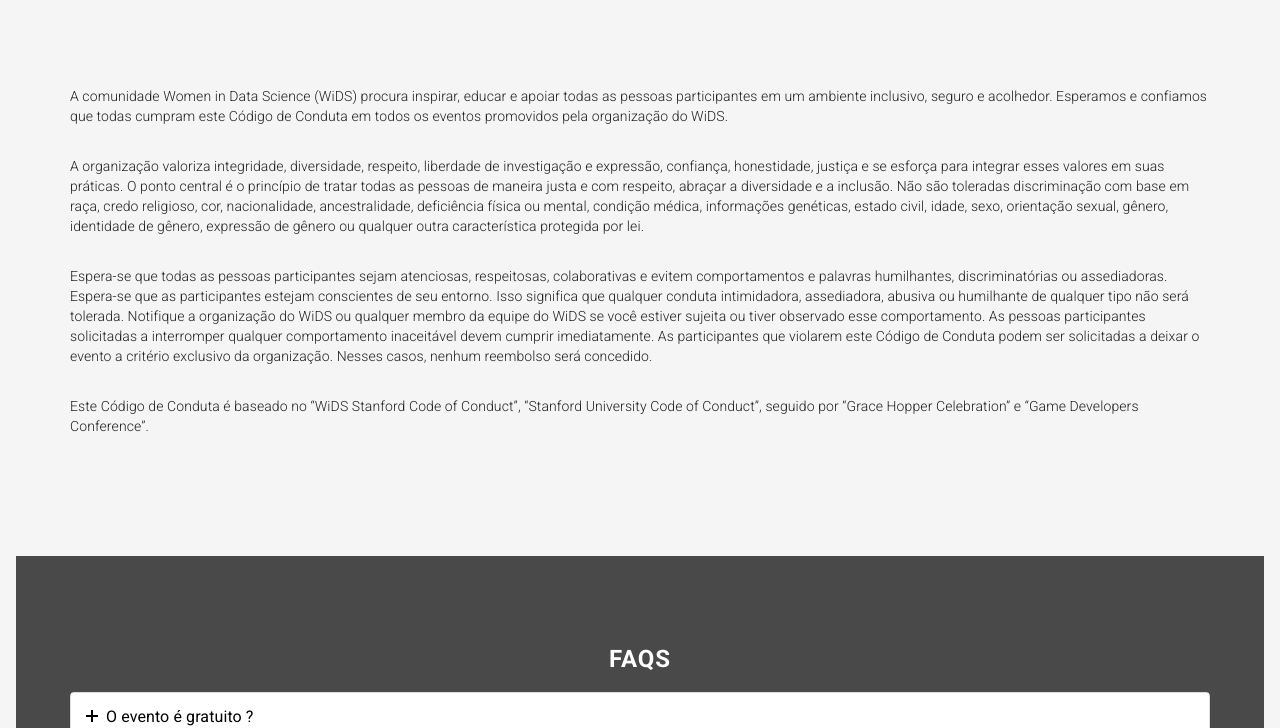
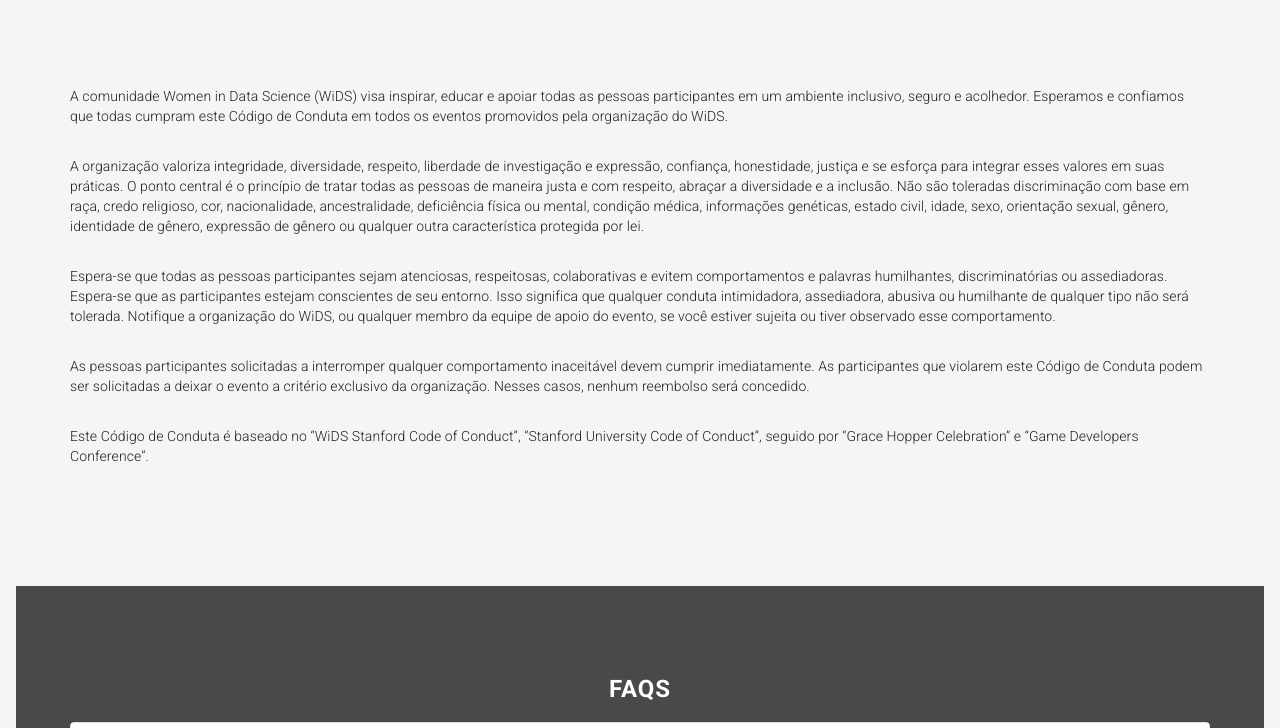
Before and after one commit to widsrecife/widsrecife.github.io, a Jekyll site: the page built from codigo-conduta.html, in a window 1280 px wide and 900 px high, scrolled down 748 px, cut to the strip 172-900 px from the top of the window. Built offline with Jekyll 4.4.1, drawn with Linux system fonts in a browser that asks for light colours; some web fonts are replaced.

Commit message:
add codigo de conduta wids brasil

```diff
--- a/_includes/code-conduct/code-conduct.html
+++ b/_includes/code-conduct/code-conduct.html
@@ -4,13 +4,16 @@
             <div class="col-sm-12">
 
                 <p>
-                    A comunidade Women in Data Science (WiDS) procura inspirar, educar e apoiar todas as pessoas participantes em um ambiente inclusivo, seguro e acolhedor. Esperamos e confiamos que todas cumpram este Código de Conduta em todos os eventos promovidos pela organização do WiDS.
+                    A comunidade Women in Data Science (WiDS) visa inspirar, educar e apoiar todas as pessoas participantes em um ambiente inclusivo, seguro e acolhedor. Esperamos e confiamos que todas cumpram este Código de Conduta em todos os eventos promovidos pela organização do WiDS.
                 </p>
                 <p>
                     A organização valoriza integridade, diversidade, respeito, liberdade de investigação e expressão, confiança, honestidade, justiça e se esforça para integrar esses valores em suas práticas. O ponto central é o princípio de tratar todas as pessoas de maneira justa e com respeito, abraçar a diversidade e a inclusão. Não são toleradas discriminação com base em raça, credo religioso, cor, nacionalidade, ancestralidade, deficiência física ou mental, condição médica, informações genéticas, estado civil, idade, sexo, orientação sexual, gênero, identidade de gênero, expressão de gênero ou qualquer outra característica protegida por lei.
                 </p>
                 <p>
-                    Espera-se que todas as pessoas participantes sejam atenciosas, respeitosas, colaborativas e evitem comportamentos e palavras humilhantes, discriminatórias ou assediadoras. Espera-se que as participantes estejam conscientes de seu entorno. Isso significa que qualquer conduta intimidadora, assediadora, abusiva ou humilhante de qualquer tipo não será tolerada. Notifique a organização do WiDS ou qualquer membro da equipe do WiDS se você estiver sujeita ou tiver observado esse comportamento. As pessoas participantes solicitadas a interromper qualquer comportamento inaceitável devem cumprir imediatamente. As participantes que violarem este Código de Conduta podem ser solicitadas a deixar o evento a critério exclusivo da organização. Nesses casos, nenhum reembolso será concedido.
+                    Espera-se que todas as pessoas participantes sejam atenciosas, respeitosas, colaborativas e evitem comportamentos e palavras humilhantes, discriminatórias ou assediadoras. Espera-se que as participantes estejam conscientes de seu entorno. Isso significa que qualquer conduta intimidadora, assediadora, abusiva ou humilhante de qualquer tipo não será tolerada. Notifique a organização do WiDS, ou qualquer membro da equipe de apoio do evento, se você estiver sujeita ou tiver observado esse comportamento.
+                </p>
+                <p>
+                    As pessoas participantes solicitadas a interromper qualquer comportamento inaceitável devem cumprir imediatamente. As participantes que violarem este Código de Conduta podem ser solicitadas a deixar o evento a critério exclusivo da organização. Nesses casos, nenhum reembolso será concedido.
                 </p>
 
                 <p>
```
